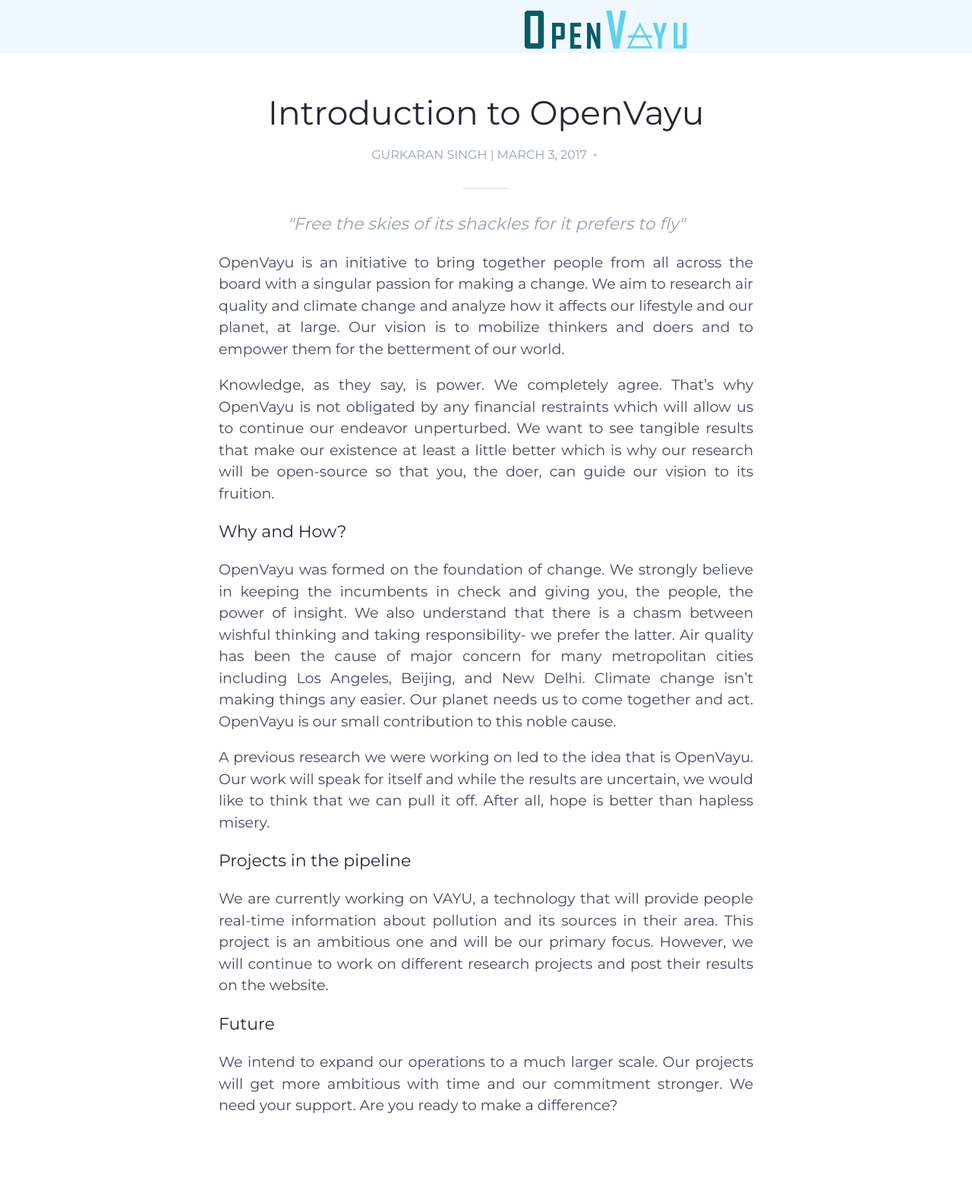
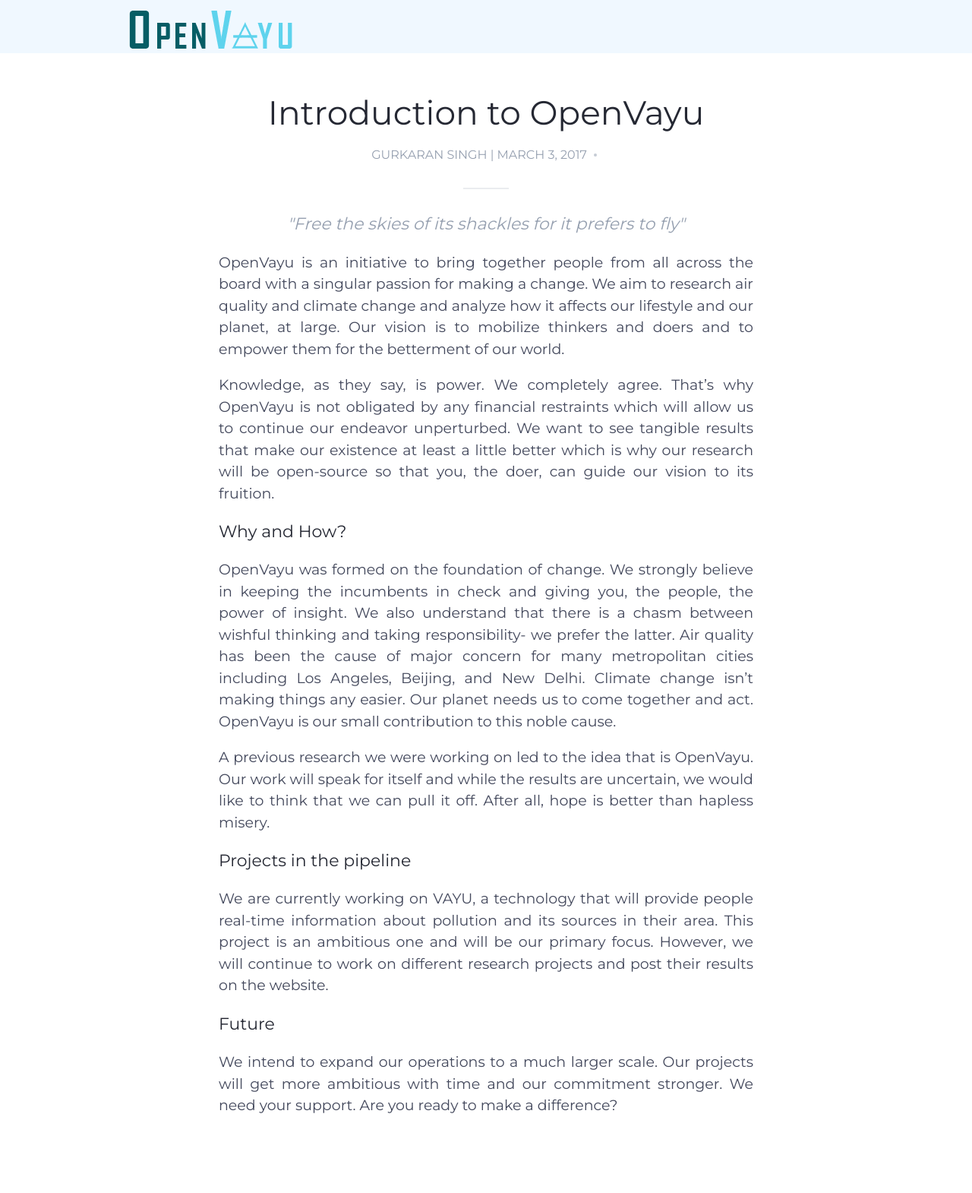
Before and after one commit to disha-surana/ChaitanyaBaweja.github.io, a Jekyll site: the page blogs/introduction_to_openvayu.html, which Jekyll copies as it is, in a window 1280 px wide. Shown: the whole page at 76% size. Built offline with Jekyll 4.4.1, drawn with Linux system fonts in a browser that asks for light colours.

Commit message:
Update introduction_to_openvayu.html

```diff
--- a/blogs/introduction_to_openvayu.html
+++ b/blogs/introduction_to_openvayu.html
@@ -22,7 +22,7 @@
     <div class='Shared-Navigation'>
   <div class='container-fluid'>
     <div class='row'>
-        <div class='col-xs-5'>&nbsp;</div>
+       <!-- <div class='col-xs-5'>&nbsp;</div> -->
       <div class='col-xs-5'>
           <a href="" title="" class='Shared-Navigation-logo'>
             <img src="../assets/img/logoopenvayuSMALL.png"  alt="" />
```
